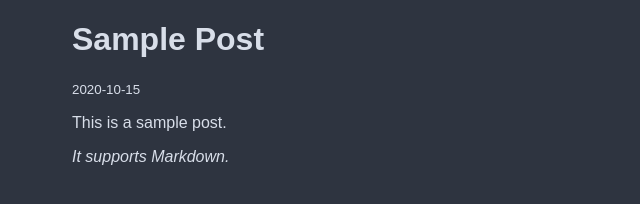
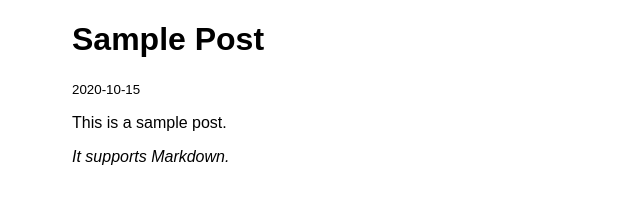
Before and after one commit to RonitRay/ronitray.github.io, a plain HTML site: page posts/sample-post.html in a window 1280 px wide. Shown: the whole page, without its empty margins (0-640 px from the left). Drawn offline with Linux system fonts and the light colour scheme; files that its build step writes are made by us from their sources.

Commit message:
09/01/21|22:26:27

```diff
--- a/css/basic.css
+++ b/css/basic.css
@@ -1,7 +1,7 @@
 body {
     font-family: sans-serif;
-    background-color: #2e3440;
-    color: #d8dee9;
+    /*background-color: #2e3440;
+    color: #d8dee9;*/
     padding-left: 5%;
     padding-right: 5%;
 }
```
